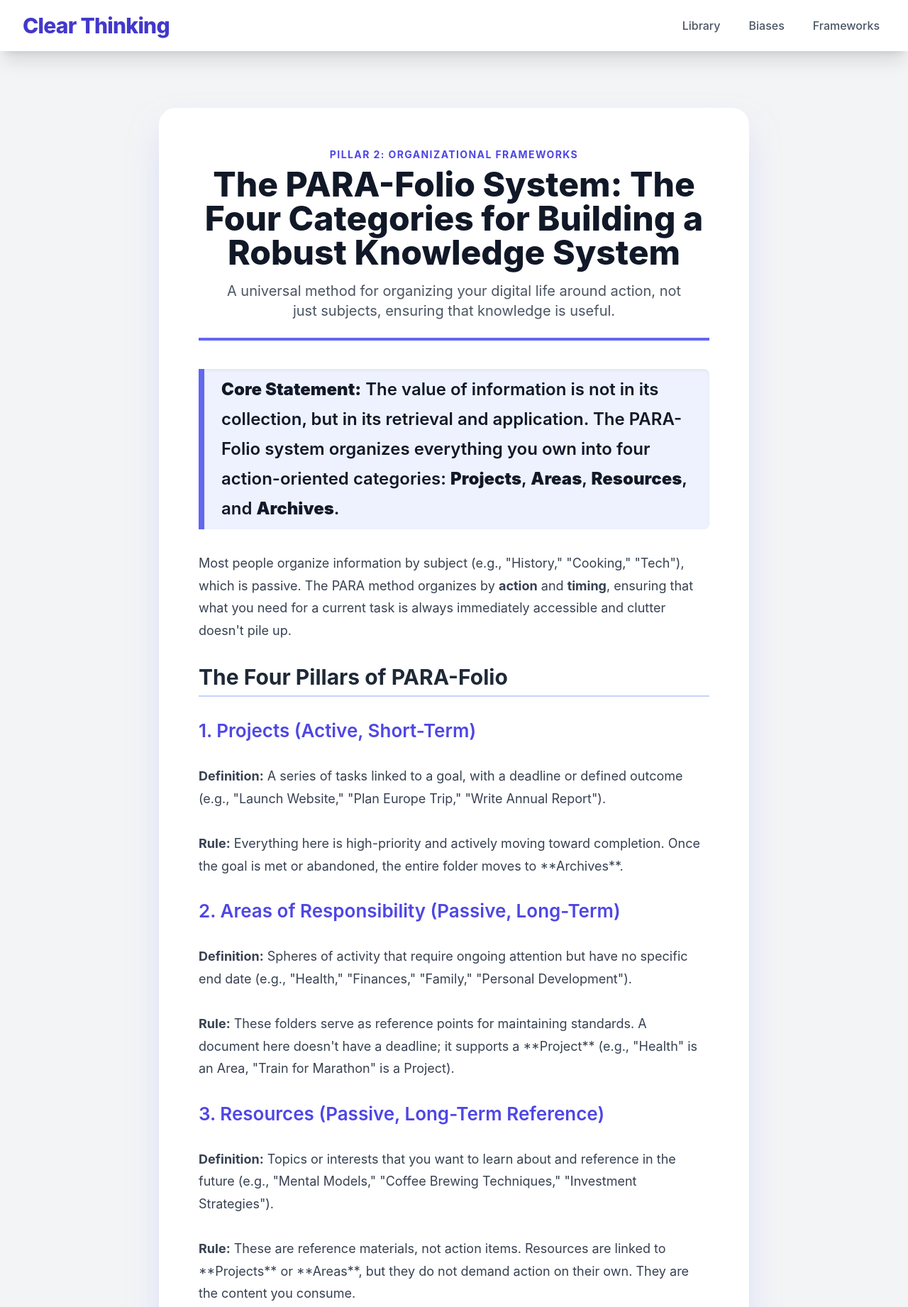
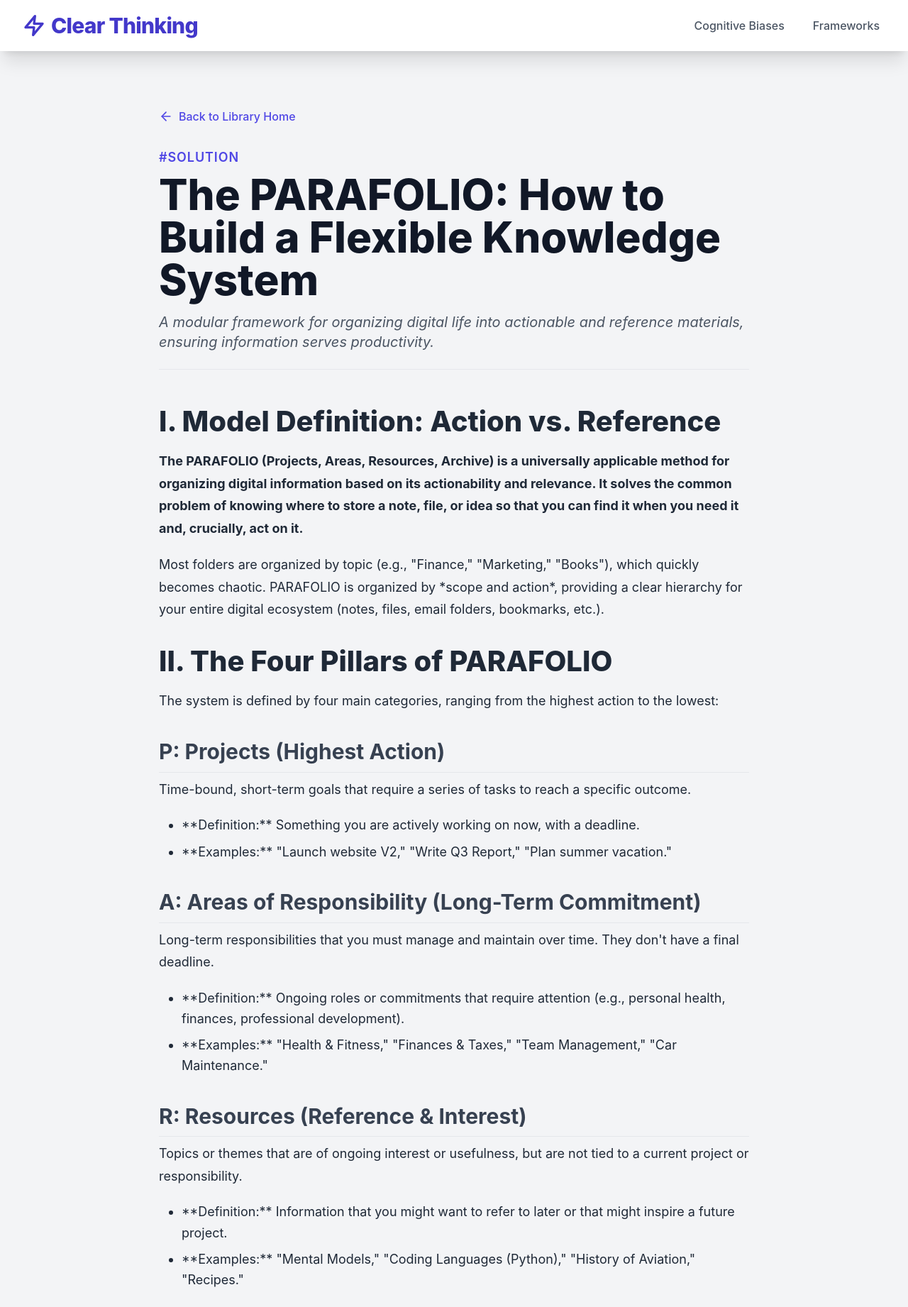
Before and after one commit to toolblaster/ClearThinking.toolblaster.com, a plain HTML site: page articles/frameworks/the-parafolio-how-to-build-a-knowledge-system.html in a window 1280 px wide. Shown: the top 1842 px of the page at 71% size. Drawn offline with nearby package versions, Linux system fonts and the light colour scheme.

Commit message:
Update the-parafolio-how-to-build-a-knowledge-system.html

```diff
--- a/articles/frameworks/the-parafolio-how-to-build-a-knowledge-system.html
+++ b/articles/frameworks/the-parafolio-how-to-build-a-knowledge-system.html
@@ -3,15 +3,21 @@
 <head>
     <meta charset="UTF-8">
     <meta name="viewport" content="width=device-width, initial-scale=1.0">
-    <title>Clear Thinking | The PARA-Folio System: How to Build a Knowledge System</title>
+    <title>The PARAFOLIO: How to Build a Flexible Knowledge System | Clear Thinking Library</title>
 
     <!-- 1. Tailwind CSS CDN -->
     <script src="https://cdn.tailwindcss.com"></script>
 
     <!-- 2. Integrated CSS -->
     <style>
-        body { font-family: 'Inter', -apple-system, BlinkMacSystemFont, "Segoe UI", Roboto, "Helvetica Neue", Arial, sans-serif; }
-        /* Mobile menu styles */
+        /* Base body and typography */
+        body {
+            font-family: 'Inter', -apple-system, BlinkMacSystemFont, "Segoe UI", Roboto, "Helvetica Neue", Arial, sans-serif;
+            background-color: #f7f7f7;
+            color: #1f2937;
+        }
+
+        /* Mobile menu styles (copied from index.html) */
         .hamburger {
             cursor: pointer;
             display: flex;
@@ -36,33 +42,67 @@
             transform: rotate(-45deg) translate(5px, -5px);
         }
 
-        /* Article content readability improvements */
+        /* Styling for the main article content: This ensures consistency for h2/h3/p/ul/ol inside the article-content div */
+        .article-content h2 {
+            font-size: 2.5rem; /* text-4xl */
+            font-weight: 800; /* font-extrabold */
+            margin-top: 1.5rem;
+            margin-bottom: 0.5rem;
+            color: #1f2937;
+        }
         .article-content h3 {
-            border-bottom: 2px solid #c7d2fe; /* Blue-100 equivalent for softer line */
-            padding-bottom: 0.5rem;
-        }
-        .article-content h4 {
-            font-size: 1.625rem;
+            font-size: 1.875rem; /* text-3xl */
+            font-weight: 700; /* font-bold */
+            margin-top: 2rem;
+            margin-bottom: 0.5rem;
+            border-bottom: 1px solid #e5e7eb;
+            padding-bottom: 0.25rem;
+            color: #374151; /* text-gray-700 */
         }
         .article-content p {
-            line-height: 1.75;
+            margin-bottom: 1.25rem;
+            line-height: 1.75; /* leading-relaxed */
+        }
+        .article-content ul, .article-content ol {
+            margin-left: 1.5rem;
+            margin-bottom: 1.25rem;
+            padding-left: 0.5rem;
+        }
+        .article-content ul {
+            list-style-type: disc;
+        }
+        .article-content ol {
+            list-style-type: decimal;
+        }
+        .article-content li {
+            margin-bottom: 0.5rem;
+        }
+        /* Specific styling for the Indigo accent color for Frameworks */
+        .article-tag {
+            color: #4f46e5; /* Consistent Indigo accent color for Frameworks */
         }
     </style>
-    <meta name="description" content="A guide to implementing the PARA method (Projects, Areas, Resources, Archives) for organizing digital and physical information effectively.">
+    <meta name="description" content="A modular framework for organizing digital life into actionable and reference materials, ensuring information serves productivity.">
 </head>
 <body class="bg-gray-100 text-gray-800 antialiased">
 
-    <!-- Header & Navigation -->
+    <!-- 1. Header & Navigation (Consistent Across Site) -->
     <header class="bg-white shadow-xl sticky top-0 z-50 transition-all duration-300">
         <div class="max-w-7xl mx-auto px-4 sm:px-6 lg:px-8 py-4 flex justify-between items-center">
-            <h1 class="text-3xl font-extrabold text-indigo-700 tracking-tight">Clear Thinking</h1>
+
+            <!-- Logo Link - Clickable, with Icon, pointing to root directory / -->
+            <a href="/" class="flex items-center space-x-2 text-indigo-700 hover:text-indigo-900 transition duration-150 group">
+                <!-- Icon for Clarity (Zap/Lightning) -->
+                <svg xmlns="http://www.w3.org/2000/svg" width="32" height="32" viewBox="0 0 24 24" fill="none" stroke="currentColor" stroke-width="2.5" stroke-linecap="round" stroke-linejoin="round" class="flex-shrink-0">
+                    <polygon points="13 2 3 14 12 14 11 22 21 10 12 10 13 2"></polygon>
+                </svg>
+                <h1 class="text-3xl font-extrabold tracking-tight">Clear Thinking</h1>
+            </a>
 
             <!-- Desktop Navigation -->
             <nav id="main-nav" class="space-x-6 hidden sm:flex">
-                <!-- Correct path is up two levels to reach the root index.html -->
-                <a href="../../index.html" class="text-gray-600 hover:text-indigo-600 font-medium transition duration-150 p-2 rounded-lg hover:bg-indigo-50">Library</a>
-                <a href="#biases" class="text-gray-600 hover:text-indigo-600 font-medium transition duration-150 p-2 rounded-lg hover:bg-indigo-50">Biases</a>
-                <a href="#frameworks" class="text-gray-600 hover:text-indigo-600 font-medium transition duration-150 p-2 rounded-lg hover:bg-indigo-50">Frameworks</a>
+                <a href="/#biases" class="text-gray-600 hover:text-[#E34037] font-medium transition duration-150 p-2 rounded-lg hover:bg-red-50">Cognitive Biases</a>
+                <a href="/#frameworks" class="text-gray-600 hover:text-indigo-600 font-medium transition duration-150 p-2 rounded-lg hover:bg-indigo-50">Frameworks</a>
             </nav>
 
             <!-- Mobile Hamburger Button -->
@@ -78,103 +118,125 @@
         <!-- Mobile Menu (Hidden by default) -->
         <div id="mobile-menu" class="hidden sm:hidden bg-white shadow-lg border-t border-gray-100 py-4 absolute w-full transition-all duration-300">
             <nav class="flex flex-col space-y-2 px-4">
-                <a href="../../index.html" class="text-gray-700 hover:bg-indigo-50 p-3 rounded-lg font-semibold transition duration-150" onclick="document.getElementById('mobile-menu').classList.add('hidden'); document.getElementById('hamburger-icon').classList.remove('menu-open');">Library</a>
-                <a href="#biases" class="text-gray-700 hover:bg-indigo-50 p-3 rounded-lg font-semibold transition duration-150" onclick="document.getElementById('mobile-menu').classList.add('hidden'); document.getElementById('hamburger-icon').classList.remove('menu-open');">Biases</a>
-                <a href="#frameworks" class="text-gray-700 hover:bg-indigo-50 p-3 rounded-lg font-semibold transition duration-150" onclick="document.getElementById('mobile-menu').classList.add('hidden'); document.getElementById('hamburger-icon').classList.remove('menu-open');">Frameworks</a>
+                <a href="/#biases" class="text-gray-700 hover:bg-red-50 p-3 rounded-lg font-semibold transition duration-150" onclick="document.getElementById('mobile-menu').classList.add('hidden'); document.getElementById('hamburger-icon').classList.remove('menu-open');">Cognitive Biases</a>
+                <a href="/#frameworks" class="text-gray-700 hover:bg-indigo-50 p-3 rounded-lg font-semibold transition duration-150" onclick="document.getElementById('mobile-menu').classList.add('hidden'); document.getElementById('hamburger-icon').classList.remove('menu-open');">Frameworks</a>
             </nav>
         </div>
     </header>
 
-    <!-- Main Content Area: Article -->
+    <!-- 2. Main Article Content Area -->
     <main class="max-w-4xl mx-auto px-4 sm:px-6 lg:px-8 py-12 sm:py-20">
-        <article class="bg-white p-6 sm:p-10 md:p-14 rounded-3xl shadow-2xl shadow-indigo-300/50">
 
-            <!-- Article Header -->
-            <header class="mb-10 border-b-4 border-indigo-500 pb-6 text-center">
-                <p class="text-sm font-bold text-indigo-600 uppercase tracking-widest mb-2">Pillar 2: Organizational Frameworks</p>
-                <h2 class="text-4xl sm:text-5xl font-extrabold text-gray-900 mt-2 leading-tight">The PARA-Folio System: The Four Categories for Building a Robust Knowledge System</h2>
-                <p class="text-xl text-gray-600 mt-4 max-w-2xl mx-auto">A universal method for organizing your digital life around action, not just subjects, ensuring that knowledge is useful.</p>
-            </header>
+        <!-- Breadcrumb / Back Link -->
+        <div class="mb-8">
+             <a href="/" class="text-indigo-600 hover:text-indigo-800 flex items-center space-x-2 font-medium">
+                <svg xmlns="http://www.w3.org/2000/svg" width="20" height="20" viewBox="0 0 24 24" fill="none" stroke="currentColor" stroke-width="2" stroke-linecap="round" stroke-linejoin="round" class="w-5 h-5">
+                    <path d="M19 12H5"></path>
+                    <path d="M12 19l-7-7 7-7"></path>
+                </svg>
+                <span>Back to Library Home</span>
+             </a>
+        </div>
 
-            <!-- Full article content -->
-            <section class="article-content space-y-8 text-gray-700 text-lg leading-relaxed max-w-3xl mx-auto">
+        <!-- Article Hero/Metadata -->
+        <header class="mb-10 pb-6 border-b border-gray-200">
+            <p class="text-lg font-semibold article-tag uppercase tracking-wider mb-2">#Solution</p>
+            <h1 class="text-5xl md:text-6xl font-extrabold text-gray-900 leading-tight mb-4">The PARAFOLIO: How to Build a Flexible Knowledge System</h1>
+            <p class="text-xl text-gray-600 italic">A modular framework for organizing digital life into actionable and reference materials, ensuring information serves productivity.</p>
+        </header>
 
-                <!-- Core Statement -->
-                <p class="text-2xl font-semibold text-gray-900 border-l-8 border-indigo-500 pl-6 py-2 bg-indigo-50 rounded-r-lg shadow-inner">
-                    <strong>Core Statement:</strong> The value of information is not in its collection, but in its retrieval and application. The PARA-Folio system organizes everything you own into four action-oriented categories: <strong>Projects</strong>, <strong>Areas</strong>, <strong>Resources</strong>, and <strong>Archives</strong>.
-                </p>
+        <!-- Article Body - ADD ALL ARTICLE TEXT CONTENT HERE -->
+        <div class="article-content text-lg leading-relaxed text-gray-800">
 
-                <p>Most people organize information by subject (e.g., "History," "Cooking," "Tech"), which is passive. The PARA method organizes by <strong>action</strong> and <strong>timing</strong>, ensuring that what you need for a current task is always immediately accessible and clutter doesn't pile up.</p>
+            <h2>I. Model Definition: Action vs. Reference</h2>
 
-                <h3 class="text-3xl font-bold text-gray-800 mt-12 mb-4">The Four Pillars of PARA-Folio</h3>
+            <p><strong>The PARAFOLIO (Projects, Areas, Resources, Archive) is a universally applicable method for organizing digital information based on its actionability and relevance. It solves the common problem of knowing where to store a note, file, or idea so that you can find it when you need it and, crucially, act on it.</strong></p>
 
-                <h4 class="text-2xl font-semibold text-indigo-600 mb-2">1. Projects (Active, Short-Term)</h4>
-                <p><strong>Definition:</strong> A series of tasks linked to a goal, with a deadline or defined outcome (e.g., "Launch Website," "Plan Europe Trip," "Write Annual Report").</p>
-                <p><strong>Rule:</strong> Everything here is high-priority and actively moving toward completion. Once the goal is met or abandoned, the entire folder moves to **Archives**.</p>
+            <p>Most folders are organized by topic (e.g., "Finance," "Marketing," "Books"), which quickly becomes chaotic. PARAFOLIO is organized by *scope and action*, providing a clear hierarchy for your entire digital ecosystem (notes, files, email folders, bookmarks, etc.).</p>
 
-                <h4 class="text-2xl font-semibold text-indigo-600 mt-8 mb-2">2. Areas of Responsibility (Passive, Long-Term)</h4>
-                <p><strong>Definition:</strong> Spheres of activity that require ongoing attention but have no specific end date (e.g., "Health," "Finances," "Family," "Personal Development").</p>
-                <p><strong>Rule:</strong> These folders serve as reference points for maintaining standards. A document here doesn't have a deadline; it supports a **Project** (e.g., "Health" is an Area, "Train for Marathon" is a Project).</p>
+            <h2>II. The Four Pillars of PARAFOLIO</h2>
 
-                <h4 class="text-2xl font-semibold text-indigo-600 mt-8 mb-2">3. Resources (Passive, Long-Term Reference)</h4>
-                <p><strong>Definition:</strong> Topics or interests that you want to learn about and reference in the future (e.g., "Mental Models," "Coffee Brewing Techniques," "Investment Strategies").</p>
-                <p><strong>Rule:</strong> These are reference materials, not action items. Resources are linked to **Projects** or **Areas**, but they do not demand action on their own. They are the content you consume.</p>
+            <p>The system is defined by four main categories, ranging from the highest action to the lowest:</p>
 
-                <h4 class="text-2xl font-semibold text-indigo-600 mt-8 mb-2">4. Archives (Inactive, Reference)</h4>
-                <p><strong>Definition:</strong> Anything from the three above categories that is no longer active or needed. Completed projects, old reference materials, or retired areas of responsibility.</p>
-                <p><strong>Rule:</strong> Information here is kept for history and legal reasons, but it must be entirely out of the active flow to maintain focus on current **Projects**.</p>
+            <h3>P: Projects (Highest Action)</h3>
+            <p>Time-bound, short-term goals that require a series of tasks to reach a specific outcome.</p>
+            <ul>
+                <li>**Definition:** Something you are actively working on now, with a deadline.</li>
+                <li>**Examples:** "Launch website V2," "Write Q3 Report," "Plan summer vacation."</li>
+            </ul>
 
-                <h3 class="text-3xl font-bold text-gray-800 mt-12 mb-6 border-b-0">Toolkit: Implementing the System</h3>
+            <h3>A: Areas of Responsibility (Long-Term Commitment)</h3>
+            <p>Long-term responsibilities that you must manage and maintain over time. They don't have a final deadline.</p>
+            <ul>
+                <li>**Definition:** Ongoing roles or commitments that require attention (e.g., personal health, finances, professional development).</li>
+                <li>**Examples:** "Health & Fitness," "Finances & Taxes," "Team Management," "Car Maintenance."</li>
+            </ul>
 
-                <!-- Toolkit Container -->
-                <div class="bg-indigo-50 p-8 rounded-2xl shadow-inner shadow-indigo-200/50 space-y-8 border border-indigo-100">
-                    <p class="text-lg font-medium text-gray-700">The key to PARA is migration: moving data from high-energy folders to low-energy folders as their relevance declines.</p>
+            <h3>R: Resources (Reference & Interest)</h3>
+            <p>Topics or themes that are of ongoing interest or usefulness, but are not tied to a current project or responsibility.</p>
+            <ul>
+                <li>**Definition:** Information that you might want to refer to later or that might inspire a future project.</li>
+                <li>**Examples:** "Mental Models," "Coding Languages (Python)," "History of Aviation," "Recipes."</li>
+            </ul>
 
-                    <!-- Toolkit Item 1 -->
-                    <div class="bg-white p-6 rounded-xl shadow-lg border-t-4 border-indigo-500 transition hover:shadow-xl">
-                        <h4 class="text-2xl font-extrabold text-indigo-700 mb-3">1. Adopt PARA Universally</h4>
-                        <p class="mb-3 font-medium text-gray-800">Apply the P-A-R-A folders to *every* tool you use: your file system (Dropbox/Google Drive), your notes app (Evernote/Obsidian), and your task manager (Todoist/Asana). This creates a single, consistent mental model for finding anything.</p>
-                    </div>
+            <h3>A: Archive (Dormant or Completed)</h3>
+            <p>Items from the other three categories that are no longer active or relevant. This acts as a searchable memory bank.</p>
+            <ul>
+                <li>**Definition:** Completed projects, finished meeting notes, old financial statements, or resources you no longer actively use.</li>
+                <li>**Examples:** "Completed Project: Website V1 Launch," "2023 Tax Documents," "Notes from Old Job."</li>
+            </ul>
 
-                    <!-- Toolkit Item 2 -->
-                    <div class="bg-white p-6 rounded-xl shadow-lg border-t-4 border-indigo-500 transition hover:shadow-xl">
-                        <h4 class="text-2xl font-extrabold text-indigo-700 mb-3">2. The Rule of Obsolescence</h4>
-                        <p class="mb-3 font-medium text-gray-800">Set a recurring monthly reminder to review your **Projects** folder. If a project has been untouched for two weeks or more, immediately move it to **Archives** (if failed) or **Areas** (if it becomes an ongoing interest). This prevents clutter from freezing your active work.</p>
-                    </div>
+            <h2>III. Application: The Flow of Information</h2>
 
-                    <!-- Toolkit Item 3 -->
-                    <div class="bg-white p-6 rounded-xl shadow-lg border-t-4 border-indigo-500 transition hover:shadow-xl">
-                        <h4 class="text-2xl font-extrabold text-indigo-700 mb-3">3. Use Context, Not Subject</h4>
-                        <p class="mb-3 font-medium text-gray-800">When saving a note, ask: "Which **Project** is this for?" If none, "Which **Area** is this maintaining?" If neither, it's a **Resource**. Always default to the highest-priority (Project) category before moving down. This ensures everything you save is linked to a potential action.</p>
-                    </div>
-                </div>
+            <p>The key to PARAFOLIO is dynamic organization. Information should move between these categories as its status changes. This prevents clutter and ensures that only active, relevant items are placed in your 'working memory' (Projects).</p>
 
-                <p class="pt-8 border-t border-gray-200 mt-12 text-center text-xl font-medium text-gray-600">
-                    An organized mind is an effective mind. Don't organize information; organize attention.
-                </p>
+            <ol>
+                <li>**Resource to Project:** You read an interesting article on "Mental Models" (R) and decide to create a new presentation on it. You create a new **Project** titled "Mental Models Presentation."</li>
+                <li>**Area to Project:** While managing your **Area** of "Finances," you realize you need to refinance your mortgage. You create a new, time-bound **Project** titled "Mortgage Refinance."</li>
+                <li>**Project to Archive:** Once the "Mortgage Refinance" **Project** is complete, all associated files, notes, and tasks are moved directly into the **Archive**.</li>
+            </ol>
+            <p>By moving completed items to the Archive, you ensure that your active folders (Projects and Areas) remain lean, focused, and stress-free.</p>
 
-            </section>
-        </article>
+            <h2>IV. Toolkit: Implementation & Maintenance</h2>
+
+            <h3>1. Keep it Lean</h3>
+            <p>Resist the urge to create too many high-level folders in **Projects** or **Areas**. If you have more than 8-10 items in your top-level Projects, they are likely too broad and need to be broken down, or they should be moved to the Archive.</p>
+
+            <h3>2. Default to Archive</h3>
+            <p>When in doubt about where to put something, move it to the **Archive**. If you truly need it, you will search for it. If you don't miss it, it was cluttering your active space.</p>
+
+            <h3>3. The Three Clicks Rule</h3>
+            <p>In a well-maintained PARAFOLIO, you should be able to reach any active piece of information in a maximum of three clicks (e.g., Folder/Category/Note). Deeply nested hierarchies defeat the purpose of the system.</p>
+
+            <h3>4. Use Naming Conventions</h3>
+            <p>Prefixing folders with the category name (P-Finance, A-Health, R-Coding) helps reinforce the system structure across different tools (Dropbox, Notion, Google Drive, etc.).</p>
+
+        </div>
+        <!-- Article Body - END -->
+
     </main>
 
-    <!-- Footer -->
-    <footer class="bg-gray-900 mt-20">
-        <div class="max-w-7xl mx-auto py-10 px-4 sm:px-6 lg:px-8 text-center text-gray-400">
-            <p class="text-lg font-semibold text-white">&copy; <span id="current-year-parafolio"></span> Clear Thinking | A Toolblaster Sub-Brand.</p>
-            <p class="mt-2 text-sm text-gray-500">A timeless library built with Custom HTML, Tailwind, and Clear Thinking.</p>
+    <!-- 3. Footer (Consistent Across Site) -->
+    <footer class="bg-white shadow-2xl shadow-indigo-300/60 mt-20 border-t border-indigo-400">
+        <div class="max-w-7xl mx-auto py-6 px-4 sm:px-6 lg:px-8 text-center">
+            <p class="text-lg font-semibold text-gray-900">
+                &copy; <span id="current-year"></span> Clear Thinking Library |
+                <a href="https://toolblaster.com" target="_blank" class="text-indigo-600 hover:text-indigo-800 transition duration-150 font-bold">Toolblaster.com</a>
+            </p>
+            <p class="mt-1 text-sm text-gray-600">A curated collection of essential mental models and biases for better decision-making.</p>
         </div>
     </footer>
 
-    <!-- 3. Integrated JavaScript -->
+    <!-- 4. Integrated JavaScript (Consistent Across Site) -->
     <script>
         // Logic for Footer Year Update
         document.addEventListener('DOMContentLoaded', () => {
-            const yearSpan = document.getElementById('current-year-parafolio');
+            const yearSpan = document.getElementById('current-year');
             if (yearSpan) {
                 yearSpan.textContent = new Date().getFullYear();
             }
 
-            // Logic for Mobile Menu Toggle (Reused across all articles)
+            // Logic for Mobile Menu Toggle
             const menuToggle = document.getElementById('menu-toggle');
             const mobileMenu = document.getElementById('mobile-menu');
             const hamburgerIcon = document.getElementById('hamburger-icon');
@@ -183,14 +245,6 @@
                 menuToggle.addEventListener('click', () => {
                     const isHidden = mobileMenu.classList.toggle('hidden');
                     hamburgerIcon.classList.toggle('menu-open', !isHidden);
-
-                    // Close menu if a link is clicked
-                    mobileMenu.querySelectorAll('a').forEach(link => {
-                        link.addEventListener('click', () => {
-                            mobileMenu.classList.add('hidden');
-                            hamburgerIcon.classList.remove('menu-open');
-                        });
-                    });
                 });
             }
         });
```
